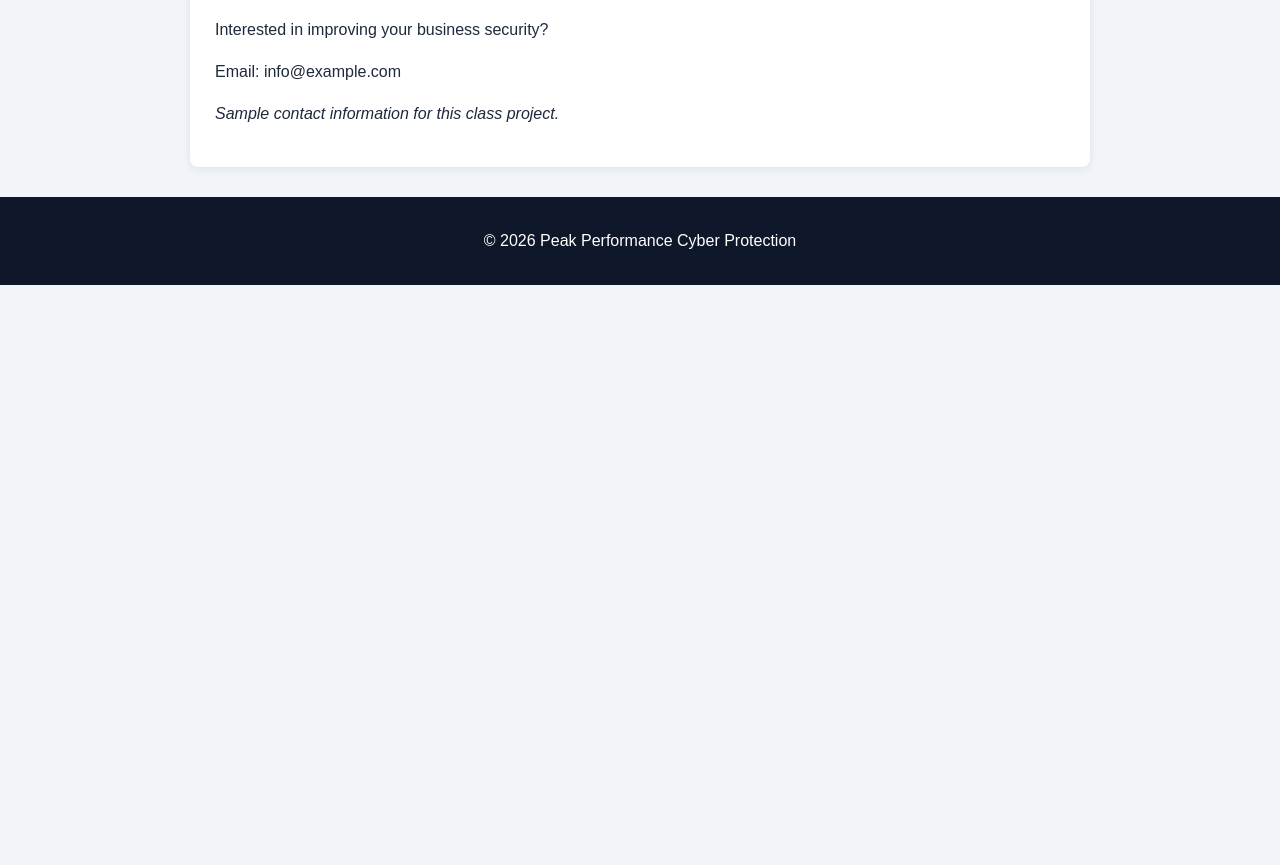
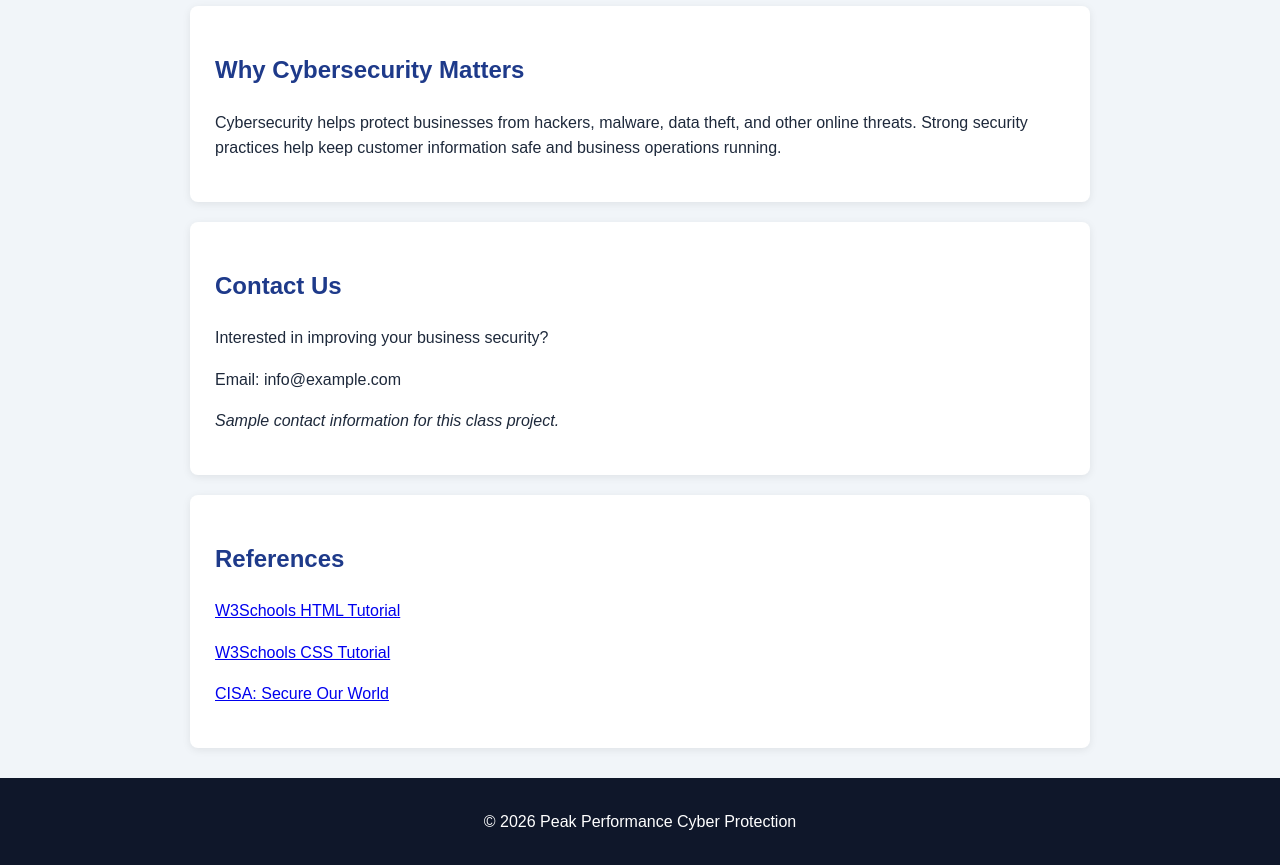
Before and after one commit to BB6-HNR/Cybersecurity, a plain HTML site: page index.html in a window 1280 px wide. Shown: the part 1093-1958 px from the top of the page. Before the commit the page ends 1378 px from the top, so only its background shows below. Drawn offline with Linux system fonts and the light colour scheme.

Commit message:
Update index.html
Requirements added

```diff
--- a/index.html
+++ b/index.html
@@ -9,19 +9,27 @@
 </head>
 <body>
 
+    <!-- Name: Your Name | Date: October 23, 2026 -->
+
+    <!-- Header: Introduces the cybersecurity business -->
     <header>
         <h1>Peak Performance Cyber Protection</h1>
         <p>Protecting Small Businesses in a Digital World</p>
     </header>
 
+    <!-- Navigation: Links to each section of the webpage -->
     <nav>
         <a href="#about">About</a>
         <a href="#services">Services</a>
         <a href="#importance">Why Cybersecurity?</a>
         <a href="#contact">Contact</a>
+        <a href="#references">References</a>
     </nav>
 
+    <!-- Main: Contains the main information about the business -->
     <main>
+
+        <!-- About section: Explains what the business does -->
         <section id="about">
             <h2>About Our Business</h2>
             <p>
@@ -29,8 +37,14 @@
                 business dedicated to helping local businesses protect their
                 computer systems, networks, and sensitive information.
             </p>
+
+            <!-- Image: Shows a cybersecurity-related technology topic -->
+            <img
+                src="https://images.unsplash.com/photo-1550751827-4bd374c3f58b?w=900"
+                alt="Digital technology representing cybersecurity">
         </section>
 
+        <!-- Services section: Lists the services offered -->
         <section id="services">
             <h2>Our Services</h2>
             <ul>
@@ -41,6 +55,7 @@
             </ul>
         </section>
 
+        <!-- Importance section: Explains why cybersecurity matters -->
         <section id="importance">
             <h2>Why Cybersecurity Matters</h2>
             <p>
@@ -50,14 +65,37 @@
             </p>
         </section>
 
+        <!-- Contact section: Provides sample contact information -->
         <section id="contact">
             <h2>Contact Us</h2>
             <p>Interested in improving your business security?</p>
             <p>Email: info@example.com</p>
             <p><em>Sample contact information for this class project.</em></p>
         </section>
+
+        <!-- References section: Links to cybersecurity learning resources -->
+        <section id="references">
+            <h2>References</h2>
+            <p>
+                <a href="https://www.w3schools.com/html/" target="_blank">
+                    W3Schools HTML Tutorial
+                </a>
+            </p>
+            <p>
+                <a href="https://www.w3schools.com/css/" target="_blank">
+                    W3Schools CSS Tutorial
+                </a>
+            </p>
+            <p>
+                <a href="https://www.cisa.gov/secure-our-world" target="_blank">
+                    CISA: Secure Our World
+                </a>
+            </p>
+        </section>
+
     </main>
 
+    <!-- Footer: Displays the business copyright -->
     <footer>
         <p>&copy; 2026 Peak Performance Cyber Protection</p>
     </footer>
```
